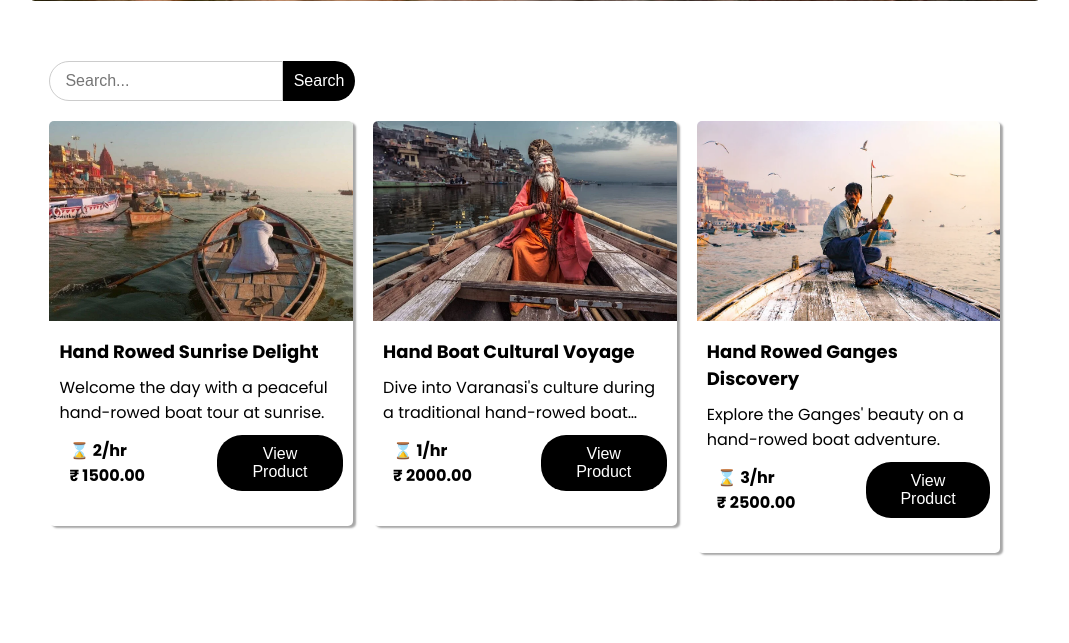
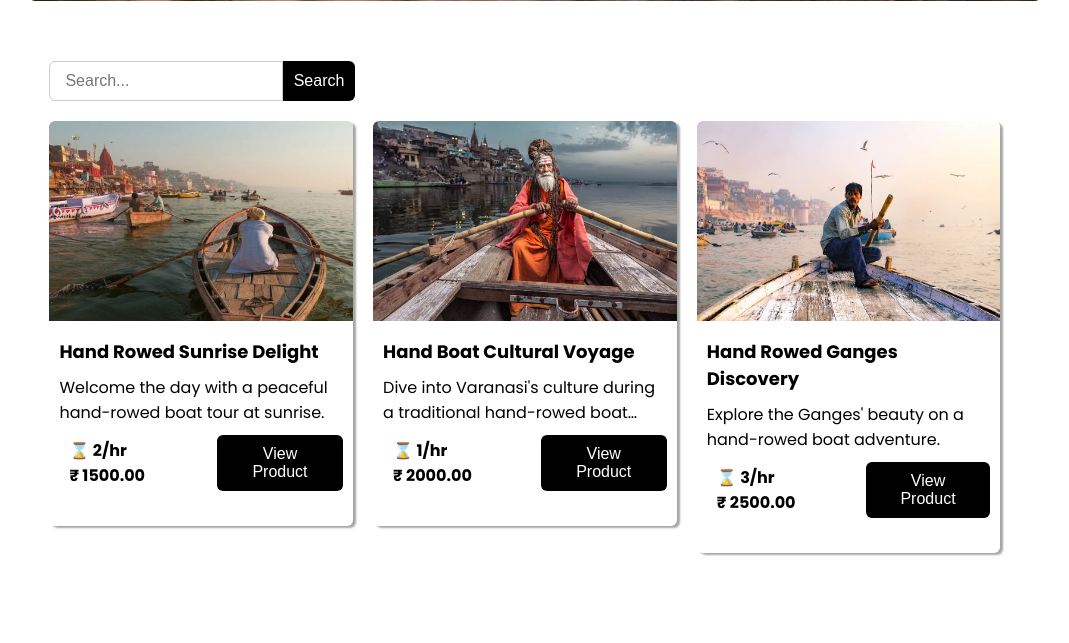
Before and after one commit to abhishekdubey1412/travel_agency, a Django app: page /boat-packages/varanasi-hand-boat/ in a window 1280 px wide. Shown: the part 275-918 px from the top of the page, without its empty margins (105-1174 px from the left). Run offline with Django 5.2, Linux system fonts and the light colour scheme; data comes from the database, SQL or seed files in the repository.

Commit message:
changes in css

```diff
--- a/static/css/shop-product.css
+++ b/static/css/shop-product.css
@@ -6,7 +6,7 @@ section.packages {
 }
 
 .category {
-    border-radius: 5px;
+    border-radius: 6px;
     margin-top: 20px;
     padding: 20px;
     background-color: #fff;
@@ -23,7 +23,7 @@ section.packages {
     padding: 10px 10px 10px 15px;
     font-size: 1rem;
     border: 1px solid #ccc;
-    border-radius: 25px 0px 0px 25px;
+    border-radius: 6px 0px 0px 6px;
     flex: 1;
     margin-right: -5px;
     outline: none;
@@ -35,17 +35,17 @@ section.packages {
     background-color: #000000;
     color: #fff;
     border: none;
-    border-radius: 0px 25px 25px 0px;
+    border-radius: 0px 6px 6px 0px;
     cursor: pointer;
     transition: background-color 0.3s ease;
 }
 
 .category .sec_fit .search_bx button:hover {
-    background-color: rgb(210, 0, 210);
+    background-color: #393838;
 }
 
 .product {
-    border-radius: 5px;
+    border-radius: 6px;
     display: flex;
     justify-content: flex-start;
     align-items: flex-start;
@@ -55,7 +55,7 @@ section.packages {
 
 .product .card {
     flex-basis: calc(33.33% - 20px);
-    border-radius: 5px;
+    border-radius: 6px;
     overflow: hidden;
     background-color: #fff;
     box-shadow: 3px 2px 2px rgb(0 0 0 / 35%);
@@ -108,7 +108,7 @@ section.packages {
     border: none;
     cursor: pointer;
     transition: background-color 0.3s ease;
-    border-radius: 25px;
+    border-radius: 6px;
 }
 
 .product .card .add-to-cart .addbtn a{
```
Also changed, not shown: other parts of static/css/shop-product.css (+1 -1 lines).
